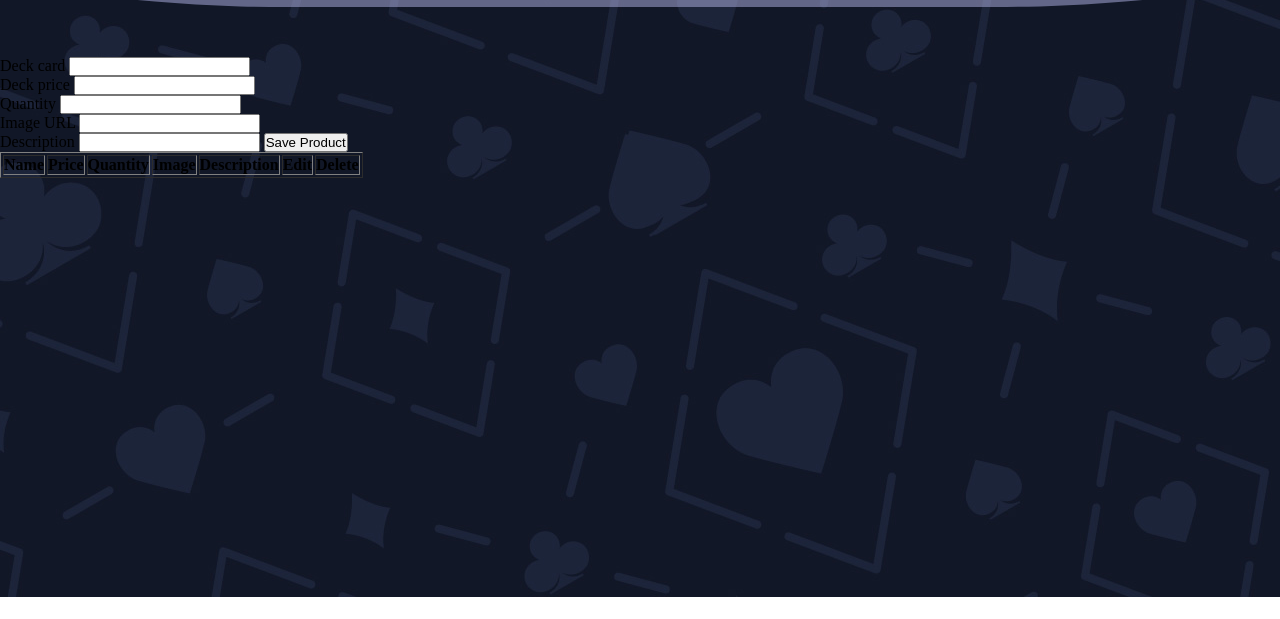
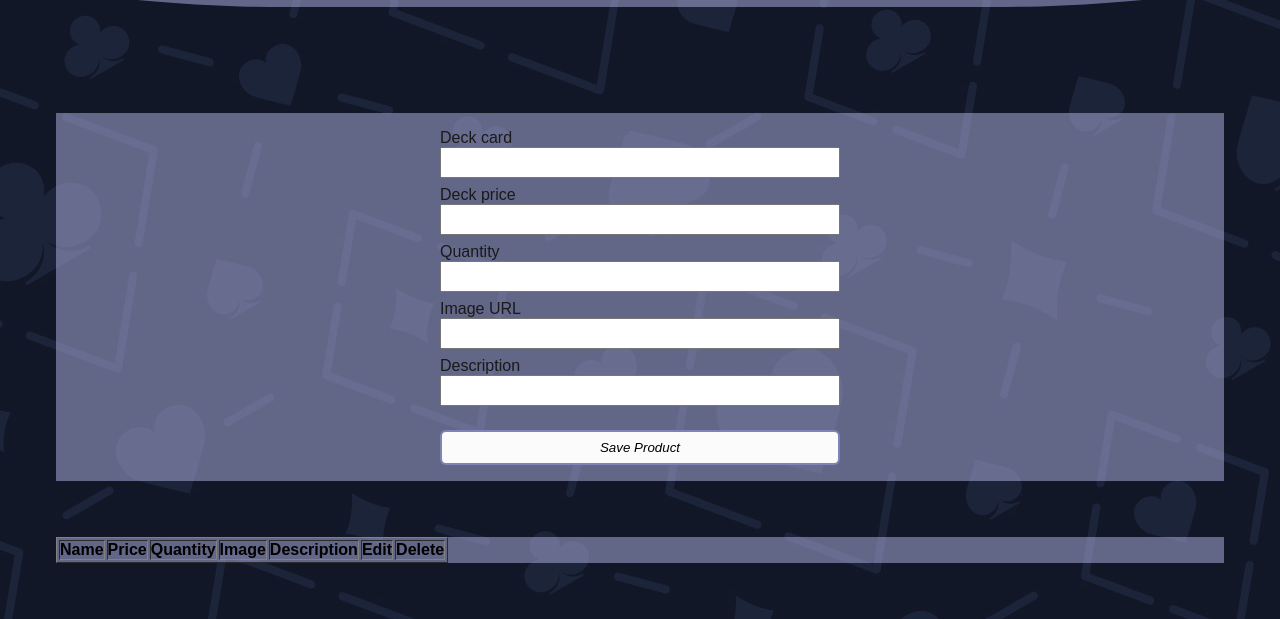
Before and after one commit to StefanTudorache/play-to-win, a plain HTML site: page admin.html in a window 1280 px wide. Shown: the part 203-822 px from the top of the page. Before the commit the page ends 800 px from the top, so only its background shows below. Drawn offline with Linux system fonts and the light colour scheme; no server answers.

Commit message:
styling improvements

```diff
--- a/admin.css
+++ b/admin.css
@@ -0,0 +1,33 @@
+.table-container {
+  background-color: rgba(179, 181, 232, 0.5);
+  margin: 56px;
+}
+
+#deck-form {
+  display: flex;
+  flex-direction: column;
+  align-items: center;
+  background-color: rgba(179, 181, 232, 0.5);
+  margin: 56px;
+  padding: 16px;
+}
+
+#deck-form label {
+  color: #1a1a1a;
+}
+
+#deck-form div {
+  display: flex;
+  flex-direction: column;
+  width: 400px;
+  margin-bottom: 8px;
+}
+
+#deck-form button {
+  width: 400px;
+  margin-top: 16px;
+}
+
+#deck-form input {
+  padding: 6px;
+}
--- a/admin.html
+++ b/admin.html
@@ -9,6 +9,7 @@
       href="./images/black-four-aces-poker-card-illustration-free-vector.jpg"
       type="image/x-icon"
     />
+
     <link rel="stylesheet" href="./admin.css" />
     <link
       rel="stylesheet"
@@ -54,9 +55,10 @@
         <div>
           <label for="description">Description</label>
           <input type="text" id="description" />
+        </div>
         <button id="save-btn">Save Product</button>
-        </div>
       </form>
+      <div class="table-container">
         <table id="decks-table" border="1">
           <thead>
             <tr>
@@ -72,6 +74,7 @@
           <tbody></tbody>
         </table>
       </div>
+    </div>
     <script type="module" src="./admin.js"></script>
   </body>
 </html>
--- a/index.css
+++ b/index.css
@@ -1,6 +1,7 @@
 * {
   padding: 0;
   margin: 0;
+  font-family: "Poppins", sans-serif;
 }
 
 body {
@@ -34,7 +35,6 @@ body {
 }
 
 .deck-card {
-  height: 400px;
   width: 300px;
   border: 1px solid #ddd;
   border-radius: 8px;
@@ -90,7 +90,7 @@ body {
   gap: 20px;
 }
 
-.deck-card button {
+button {
   font-style: italic;
   background-color: rgb(251, 251, 251);
   padding: 8px;
```
Also changed, not shown: index.html (+6 -1 lines). Lines whose indentation alone changed are shown as unchanged.
